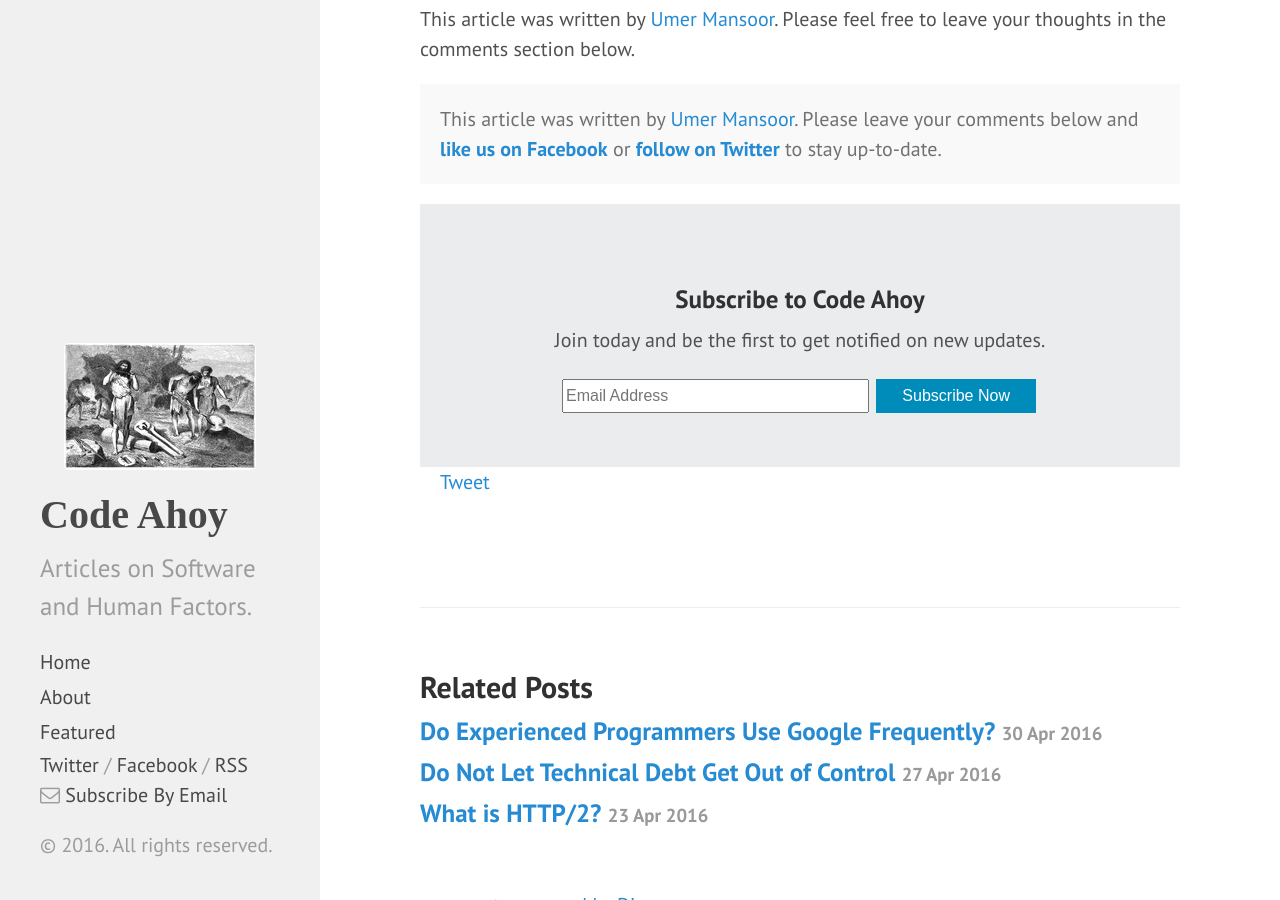
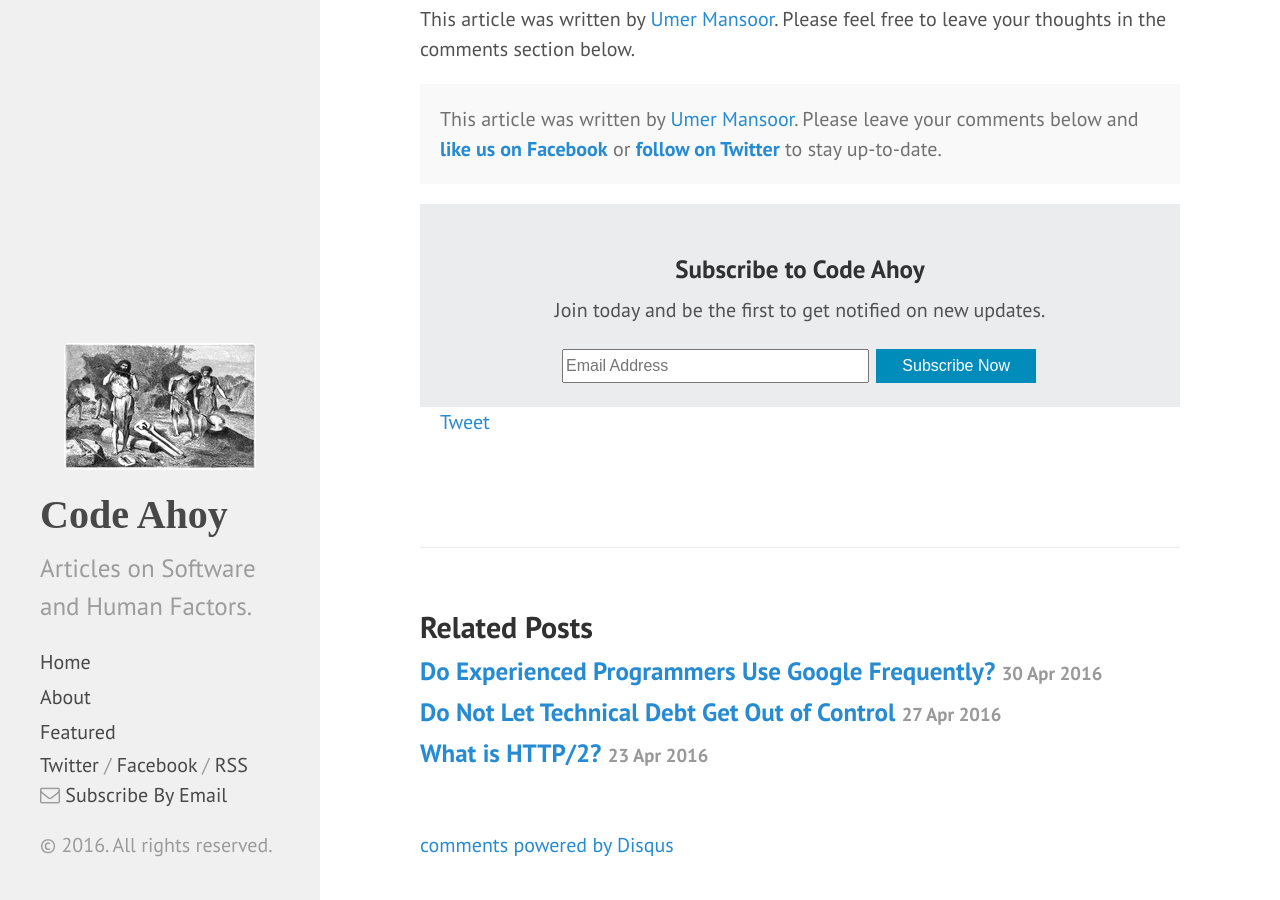
Before and after one commit to talk2viren/umermansoor.github.io, a Jekyll site: the page built from _posts/2016-04-12-let-them-own-it.md, in a window 1280 px wide and 900 px high, scrolled down 1578 px. Built offline with Jekyll 4.4.1, drawn with Linux system fonts in a browser that asks for light colours; nearby versions of some CDN libraries; a script that is not in the unit is left out; comment, search, counter and statistics services are not loaded.

Commit message:
Update post.html

```diff
--- a/_layouts/post.html
+++ b/_layouts/post.html
@@ -14,13 +14,12 @@
         <a href="https://twitter.com/codeahoy"><strong>follow on Twitter</strong></a> to stay up-to-date. <br/>
     </p>
 
-      <form style="text-align:center; background-color:#EAECEE; padding-top: 50px; padding-bottom: 50px;" action="https://feedburner.google.com/fb/a/mailverify" method="post" target="popupwindow" onsubmit="window.open('https://feedburner.google.com/fb/a/mailverify?uri=CodeAhoy', 'popupwindow', 'scrollbars=yes,width=550,height=520');return true">
+      <form style="text-align:center; background-color:#EAECEE; padding-top: 20px; padding-bottom: 20px;" action="https://feedburner.google.com/fb/a/mailverify" method="post" target="popupwindow" onsubmit="window.open('https://feedburner.google.com/fb/a/mailverify?uri=CodeAhoy', 'popupwindow', 'scrollbars=yes,width=550,height=520');return true">
            <h3>Subscribe to Code Ahoy</h3>
            <p>Join today and be the first to get notified on new updates.</p>
            <input type="text" style="font-size: 16px; height:34px;" name="email" size="30" placeholder="Email Address"/>
            <input type="hidden" value="CodeAhoy" name="uri"/><input type="hidden" name="loc" value="en_US"/>
            <input type="submit" class="button" value="Subscribe Now" />
-           <br/>
   </form>
 
   <!-- Social network buttons -->
```
